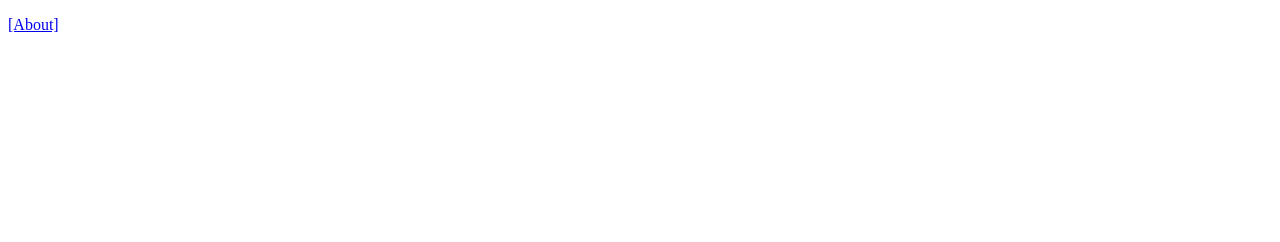
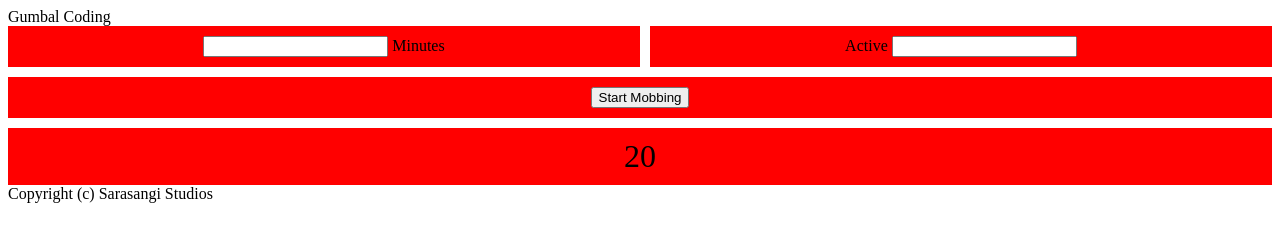
Before and after one commit to karthikns/gumbal-coding, a website: page public/index.html in a window 1280 px wide. Drawn offline with Linux system fonts and the light colour scheme.

Commit message:
basic layout and timer functionality

```diff
--- /dev/null
+++ b/public/css/main.css
@@ -0,0 +1,23 @@
+.grid-container {
+  display: grid;
+  grid-gap: 10px;
+  grid-template-columns: auto auto;
+}
+
+.grid-item {
+  background-color: red;
+  padding: 10px;
+  text-align: center;
+}
+
+.grid-item-bottom {
+  text-align: center;
+  grid-column-start: 1;
+  grid-column-end: 3;
+}
+
+.grid-item-timer {
+  font-size: xx-large;
+  grid-column-start: 1;
+  grid-column-end: 3;
+}
--- a/public/index.html
+++ b/public/index.html
@@ -3,11 +3,29 @@
   <head>
     <meta charset="UTF-8" />
     <meta name="viewport" content="width=device-width, initial-scale=1.0" />
-    <title>Gumbal Programming</title>
+    <title>Gumbal Coding</title>
+    <link rel="stylesheet" href="css/main.css">
   </head>
   <body>
-    <p>
-      <a href="about.html">[About]</a>
-    </p>
+    <header>Gumbal Coding</header>
+
+    <div id="container" class="grid-container">
+      <div id="left" class="grid-item grid-item-left">
+        <input type="text" /> Minutes
+      </div>
+      <div id="right" class="grid-item grid-item-right">
+        Active <input type="text" />
+      </div>
+      <div id="bottom" class="grid-item grid-item-bottom">
+        <button onclick="startTimer()">Start Mobbing</button>
+      </div>
+      <div id="timerDisplayContainer" class="grid-item grid-item-timer">
+        <span id="timerDisplay">20</span>
+      </div>
+    </div>
+
+    <footer>Copyright (c) Sarasangi Studios</footer>
+
+    <script src="js/main.js"></script>
   </body>
 </html>
--- /dev/null
+++ b/public/js/main.js
@@ -0,0 +1,12 @@
+var currentCountdown = 0;
+var timerDisplayElement = document.getElementById("timerDisplay");
+
+function countdownTimer() {
+    currentCountdown = currentCountdown - 1;
+    timerDisplayElement.innerText = currentCountdown;
+}
+
+function startTimer() {
+    currentCountdown = 20;
+    setInterval(countdownTimer, 1000);
+}
```
Also changed, not shown: package.json (+5 -5 lines), public/about.html (+2 -2 lines), README.md, 2 other files.
